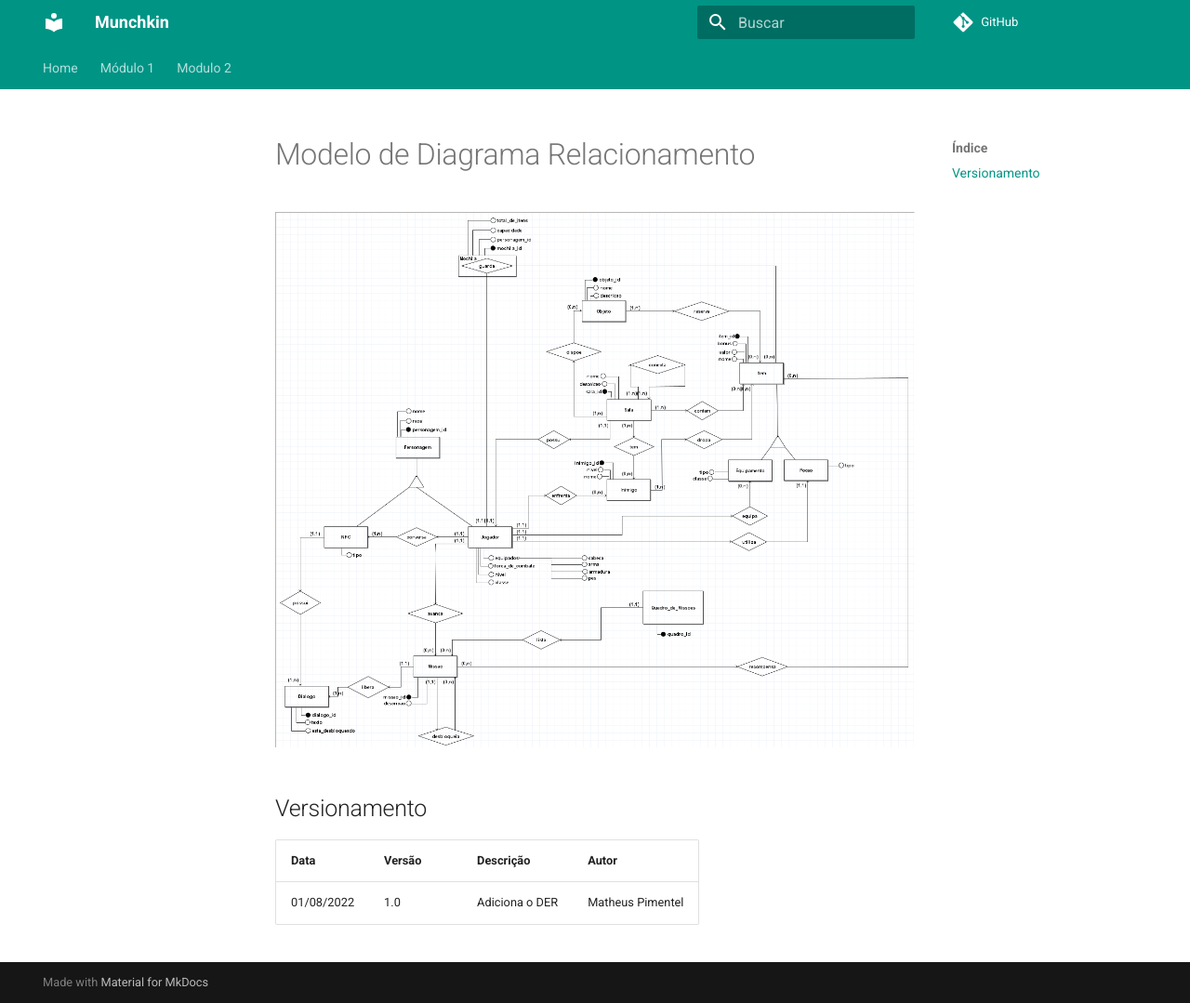
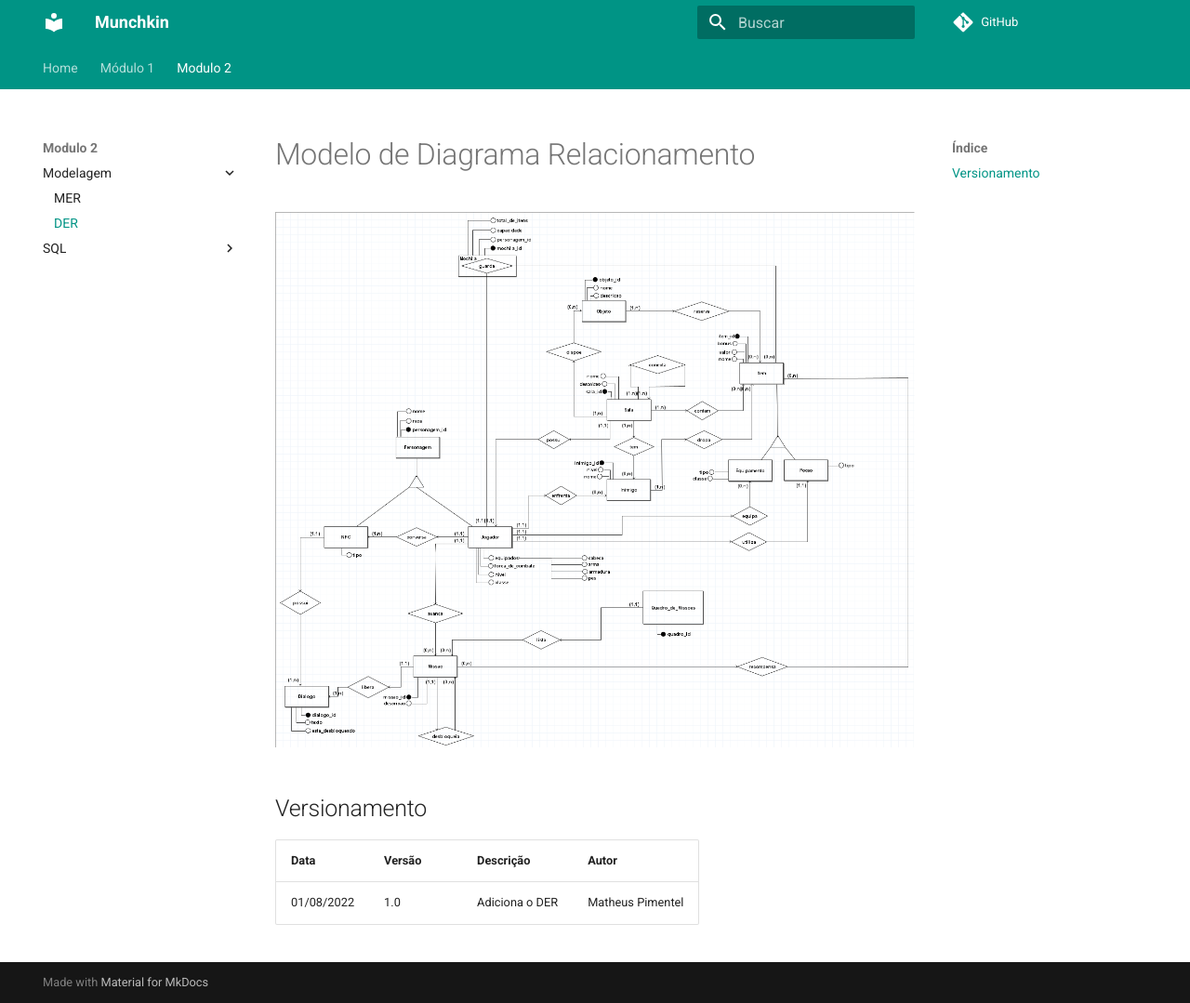
Before and after one commit to SBD1/Munchkin-grupo03, an MkDocs documentation site: the page built from docs/DER/DERv2_Munchkin.md, in a window 1280 px wide and 1079 px high. Shown: the whole window at 93% size. Built offline with MkDocs 1.6.1 and Material for MkDocs 9.7.7, drawn with Linux system fonts in a browser that asks for light colours; comment, search, counter and statistics services are not loaded; some of the changed lines change nothing that is shown.

Commit message:
corrigindo pagina quebrada
o-authored-by: Francisco <francisco1code@gmail.com>
Co-authored-by: Victor <yukio.link@gmail.com>
Co-authored-by: Luiz <luizpettengill@hotmail.com>
Co-authored-by: Italo <italooko@gmail.com>

```diff
--- a/mkdocs.yml
+++ b/mkdocs.yml
@@ -21,8 +21,8 @@ nav:
                 - DER: DER/DER_Munchkin.md
     - Modulo 2:
           - Modelagem:
-                - MER: MER/MER_munchkin.md
-                - DER: DER/DERv2_munchkin.md
+                - MER: MER/MER_Munchkin.md
+                - DER: DER/DERv2_Munchkin.md
           - SQL:
-                - DDL: ../backend/src/game/ddl.sql
-                - DML: ../backend/src/game/dml.sql
+                - DDL: SQL/ddl.sql
+                - DML: SQL/dml.sql
```
Also changed, not shown: 2 other files.
